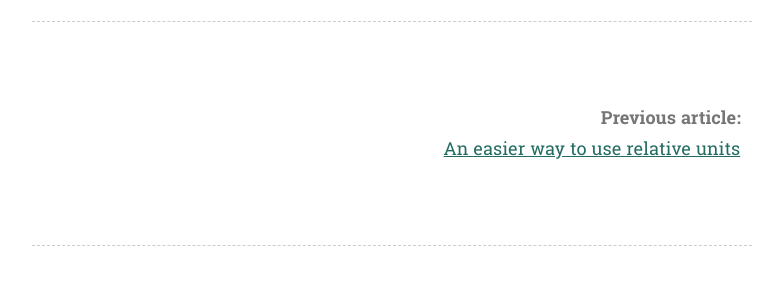
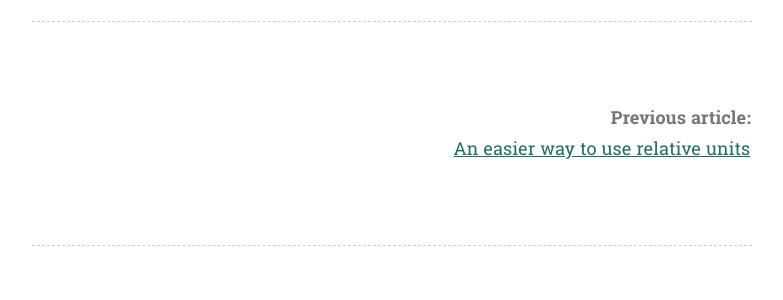
Before and after one commit to mgrsskls/blog, a Jekyll site: the page built from _posts/2019-08-21-how-to-organize-components.md, in a window 1280 px wide. Shown: the part 3399-3699 px from the top of the page, without its empty margins (248-1031 px from the left). Built offline with Jekyll 4.4.1, drawn with Linux system fonts in a browser that asks for light colours.

Commit message:
fix position of post pagination items

```diff
--- a/_includes/css/blog.css
+++ b/_includes/css/blog.css
@@ -70,11 +70,11 @@
     flex: 0 0 50%;
   }
 
-  .Pagination-item:first-child {
+  .Pagination-item--next {
     padding-right: 1rem;
   }
 
-  .Pagination-item:last-child {
+  .Pagination-item--prev {
     margin-left: auto;
     padding-left: 1rem;
     text-align: right;
--- a/_layouts/post.html
+++ b/_layouts/post.html
@@ -57,13 +57,13 @@
 
       <dl class="Pagination Section">
         {% if nextUrl %}
-          <div class="Pagination-item">
+          <div class="Pagination-item Pagination-item--next">
             <dt class="Pagination-label">Next article</dt>
             <dd><a rel="next" href="{{nextUrl}}">{{nextTitle}}</a></dd>
           </div>
         {% endif %}
         {% if prevUrl %}
-          <div class="Pagination-item">
+          <div class="Pagination-item Pagination-item--prev">
             <dt class="Pagination-label">Previous article</dt>
             <dd><a rel="prev" href="{{prevUrl}}">{{prevTitle}}</a></dd>
           </div>
```
